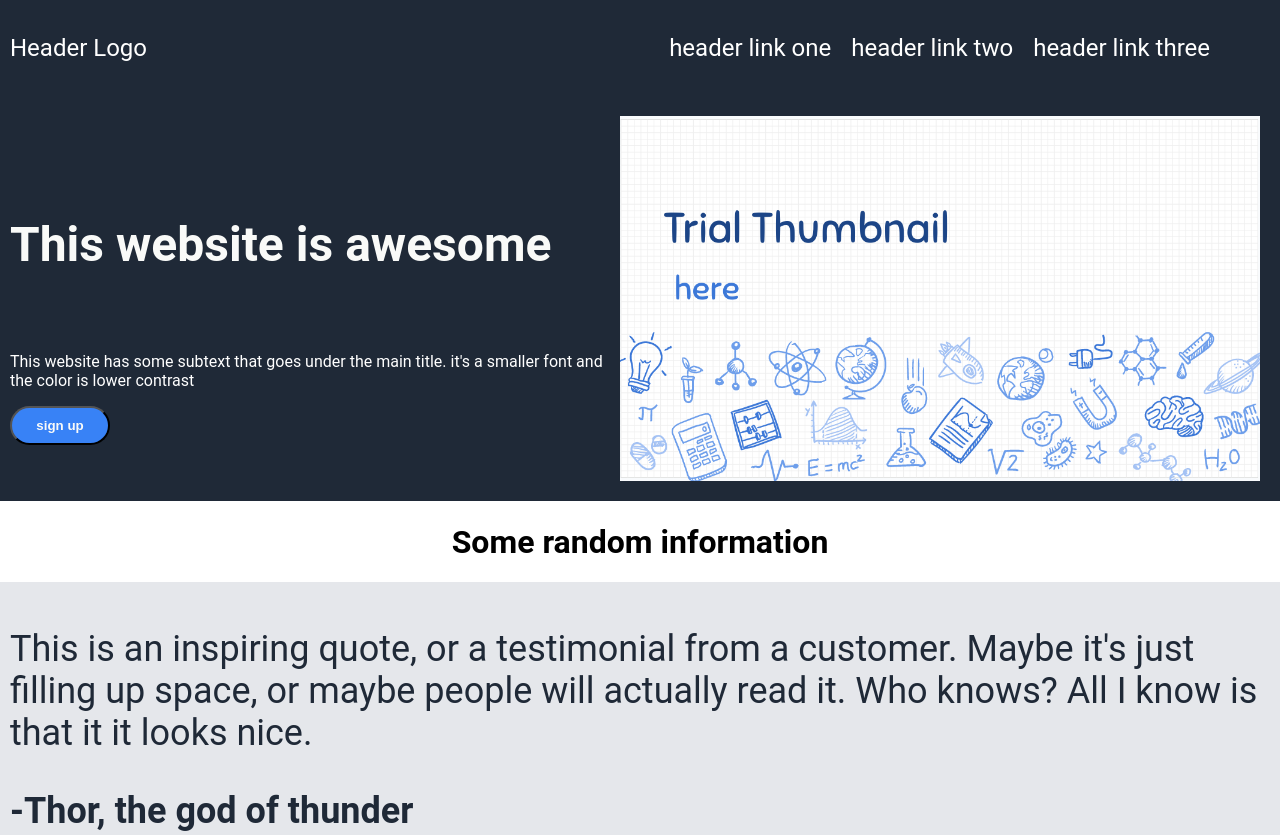
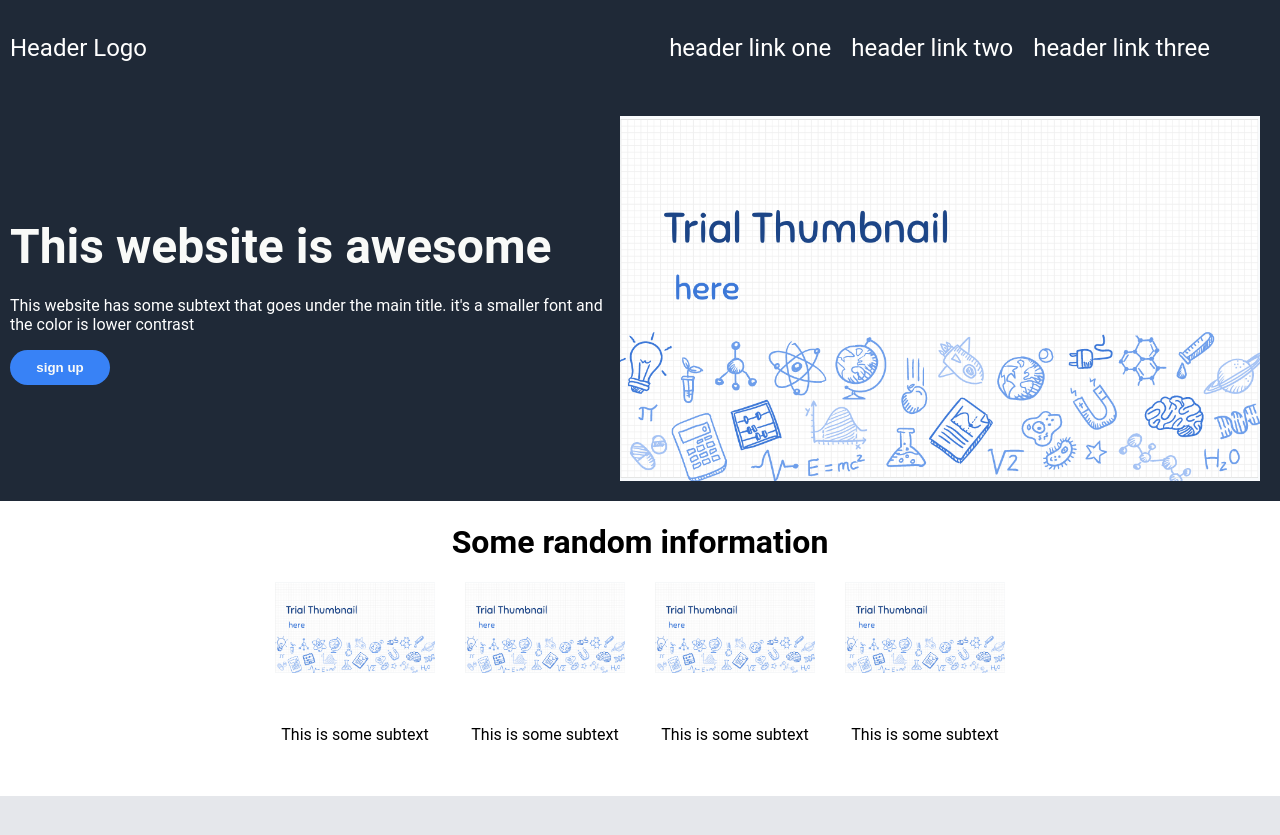
Before and after one commit to MayoMoon/odin-landing-page, a plain HTML site: page index.html in a window 1280 px wide. Shown: the top 835 px of the page. Drawn offline with Linux system fonts and the light colour scheme.

Commit message:
Create the image section in landing page

```diff
--- a/index.html
+++ b/index.html
@@ -30,7 +30,29 @@
 
             <div class="img1"><img src="trial.png"></div>
         </div>
-        <div class="sect2"><h1>Some random information</h1></div>
+        <div class="sect2"><h1>Some random information</h1>
+            <div class="container2">
+            <div class="info">
+            <img src="trial.png">
+            <div class="text2">This is some subtext</div>
+            </div>
+            <div class="info">
+                <img src="trial.png">
+            <div class="text2">This is some subtext</div>
+            </div>
+            <div class="info">
+            <img src="trial.png">
+            <div class="text2">This is some subtext</div>
+            </div>
+            <div class="info">
+            <img src="trial.png">
+            <div class="text2">This is some subtext</div>
+            </div>
+        </div>
+
+
+            </div>
+        </div>
         <div class="sect3"><p>This is an inspiring quote, or a testimonial from a customer. Maybe it's just filling up space, or maybe people will actually read it. Who knows? All I know is that it it looks nice.</p>
         <p><strong> -Thor, the god of thunder</strong></p>
         </div>
--- a/style.css
+++ b/style.css
@@ -45,7 +45,7 @@ a {
     background-color: #1F2937;
     color: white;
     display: flex;
-    justify-content: space-between;
+    justify-content: space-evenly;
     align-items: center;
     padding: 10px;
 
@@ -67,6 +67,11 @@ a {
     font-size: 48px;
     font-weight: 800;
     color:#F9FAF8;
+    margin-bottom: 5px;
+}
+
+.sect1 h4{
+    margin-top: 5px;
 }
 
 .text1 {
@@ -83,6 +88,8 @@ button{
     color: #F9FAF8;
    justify-content: center;
    border-radius: 25px 25px;
+   border-style: none;
+   outline-style: none;
     width:100px;
     padding:10px;
     font-weight: 800;
@@ -91,8 +98,39 @@ button{
 
 .sect2{
     display:flex;
+    flex-direction: column;
     justify-content: center;
     align-items: center;
+}
+
+.container2{
+    display: flex;
+    justify-content: center;
+    gap:30px;
+    text-align: center;
+
+}
+
+.info{
+    justify-content: center;
+    max-width: 320px;
+    height: auto;
+    margin-bottom: 52px;
+}
+
+.info img{
+    display: flex;
+    justify-content: center;
+    max-width: 320px;
+    height: auto;
+    margin-bottom: 52px;
+}
+
+.info img{
+    display: flex;
+    justify-content: center;
+    width: 160px;
+    height: auto;
 }
 
 .sect3{
```
